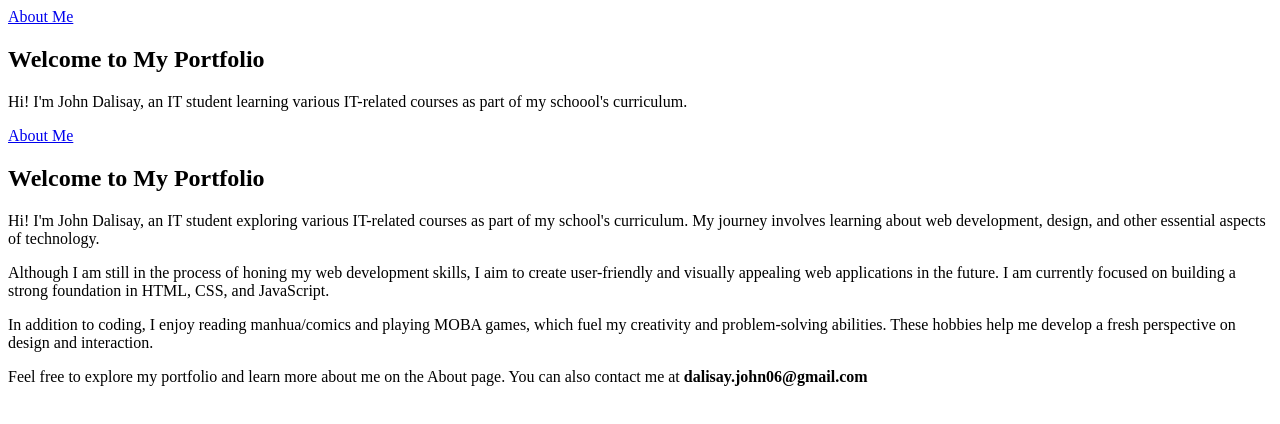
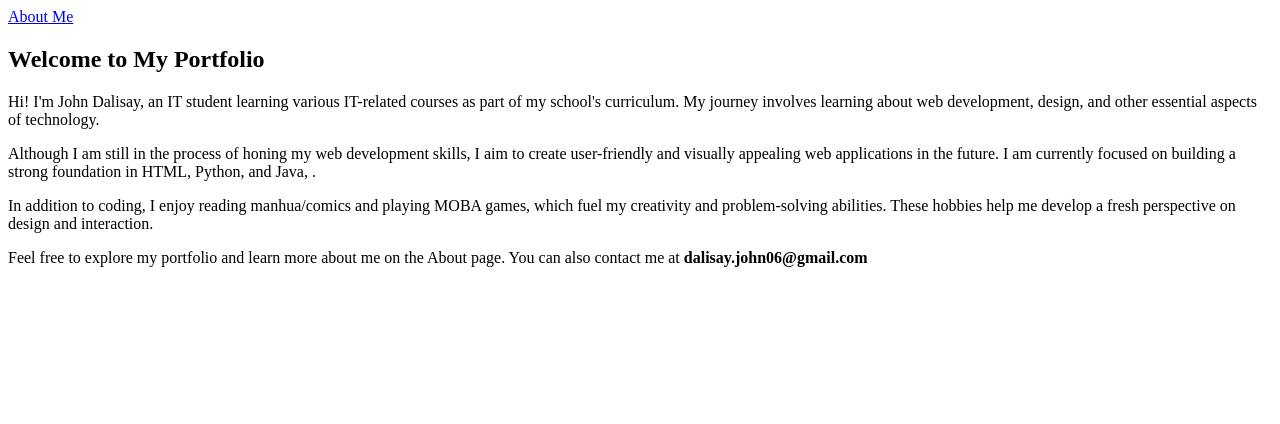
Before and after one commit to Hanjishi/IT223-2R4-Lab, a plain HTML site: page index.html in a window 1280 px wide. Drawn offline with Linux system fonts and the light colour scheme.

Commit message:
Modified index file

```diff
--- a/index.html
+++ b/index.html
@@ -1,21 +1,3 @@
-<!DOCTYPE html>
-<html lang="en">
-<head>
-    <meta charset="UTF-8">
-    <meta name="viewport" content="width=device-width, initial-scale=1.0">
-    <title>Home - My Portfolio</title>
-</head>
-<body>
-    <nav>
-        <a href="about.html">About Me</a>
-    </nav>
-    <section>
-        <h1>Welcome to My Portfolio</h1>
-
-        <p>Hi! I'm John Dalisay, an IT student learning various IT-related courses as part of my schoool's curriculum. </p>
-    </section>
-</body>
-</html>
 <!DOCTYPE html>
 <html lang="en">
 <head>
@@ -31,10 +13,10 @@
   <section>
     <h1>Welcome to My Portfolio</h1>
 
-    <p>Hi! I'm John Dalisay, an IT student exploring various IT-related courses as part of my school's curriculum.
+    <p>Hi! I'm John Dalisay, an IT student learning various IT-related courses as part of my school's curriculum.
     My journey involves learning about web development, design, and other essential aspects of technology.</p>
 
-    <p>Although I am still in the process of honing my web development skills, I aim to create user-friendly and visually appealing web applications in the future. I am currently focused on building a strong foundation in HTML, CSS, and JavaScript.</p>
+    <p>Although I am still in the process of honing my web development skills, I aim to create user-friendly and visually appealing web applications in the future. I am currently focused on building a strong foundation in HTML, Python, and Java, .</p>
 
     <p>In addition to coding, I enjoy reading manhua/comics and playing MOBA games, which fuel my creativity and problem-solving abilities. These hobbies help me develop a fresh perspective on design and interaction.</p>
 
```
